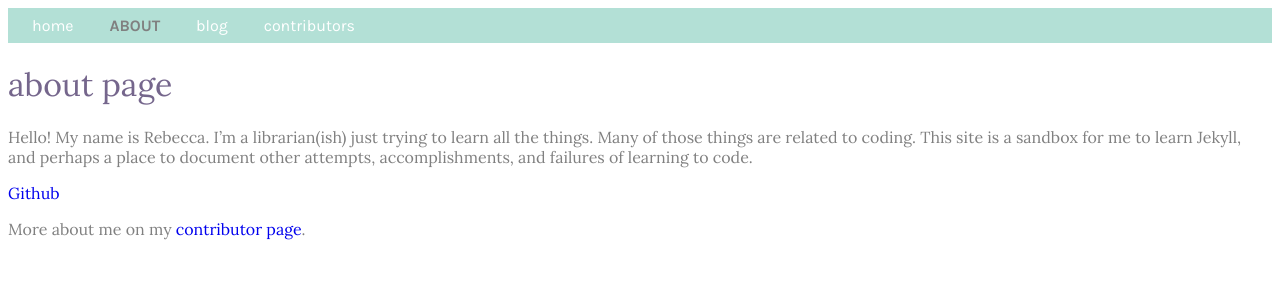
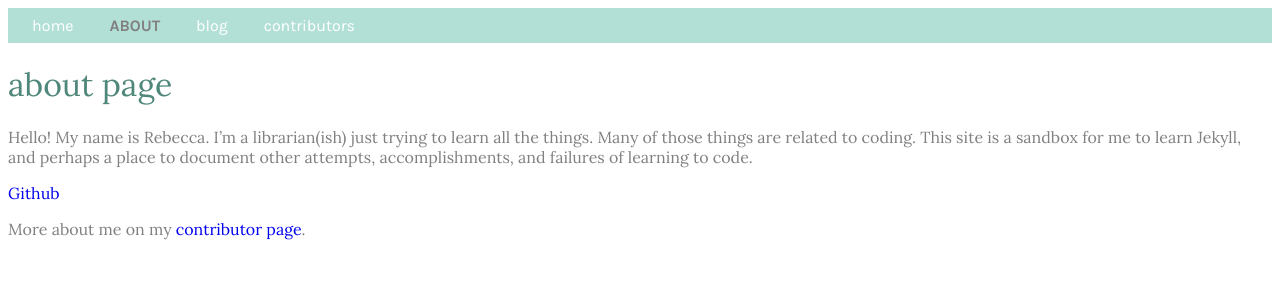
Before and after one commit to rmtownsend/jekyll-blog, a Jekyll site: the page built from about.md, in a window 1280 px wide. Shown: the top 300 px of the page. Built offline with Jekyll 4.4.1, drawn with Linux system fonts in a browser that asks for light colours.

Commit message:
changed h1 color

```diff
--- a/_sass/main.scss
+++ b/_sass/main.scss
@@ -5,7 +5,8 @@ body {
 }
 
 h1 {
-  color: #75668c;
+  // color: #75668c; purple
+  color: #4f877a;
   text-transform: lowercase;
   font-weight: normal;
 }
@@ -21,7 +22,7 @@ h3 {
 
 nav {
   font-family: 'Karla', sans-serif;
-  // background-color: #c9b7e5;
+  // background-color: #c9b7e5; purple
   background-color: #b3e0d6;
   padding: .5em;
   text-transform: lowercase;
```
